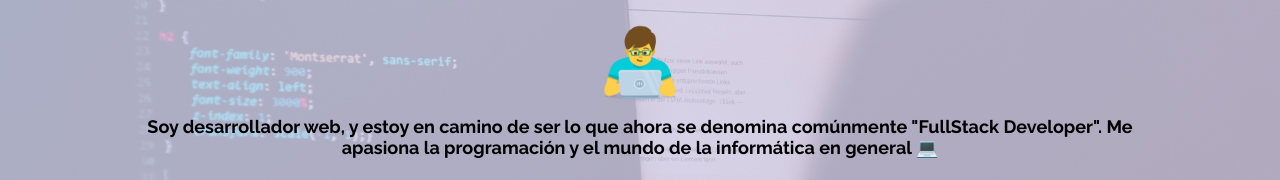
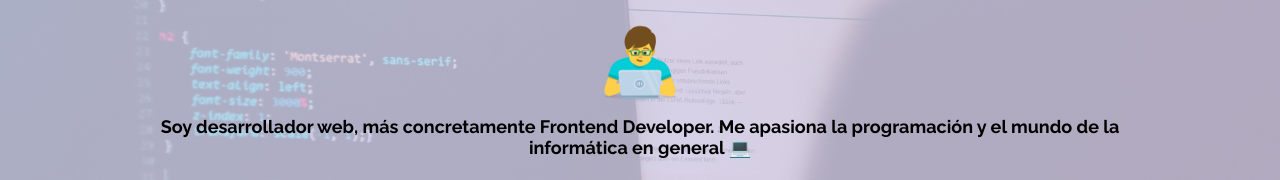
Before and after one commit to Anrogo/Web-Portfolio, a plain HTML site: page index.html in a window 1280 px wide. Shown: the part 309-489 px from the top of the page. Drawn offline with Linux system fonts and the light colour scheme.

Commit message:
title update

```diff
--- a/index.html
+++ b/index.html
@@ -31,7 +31,7 @@
             <section class="presentation container">
                 <img src="assets/images/Antonio_Rodriguez_Gonzalez-profile.png" alt="main perfil image" class="presentation__picture">
                 <h2 class="subtitle">¡Holaa! 🙋🏻‍♂️ Bienvenid@ a mi web, me llamo Antonio Rodríguez González</h2> <img src="assets/images/man-technologist.png" alt="Technologist Man" class="animated__image">
-                <p class="presentation__copy">Soy desarrollador web, y estoy en camino de ser lo que ahora se denomina comúnmente "FullStack Developer". Me apasiona la programación y el mundo de la informática en general &#128187;
+                <p class="presentation__copy">Soy desarrollador web, más concretamente Frontend Developer. Me apasiona la programación y el mundo de la informática en general &#128187;
                 </p>
                 <p>
                     <button class="contact-btn">
```
